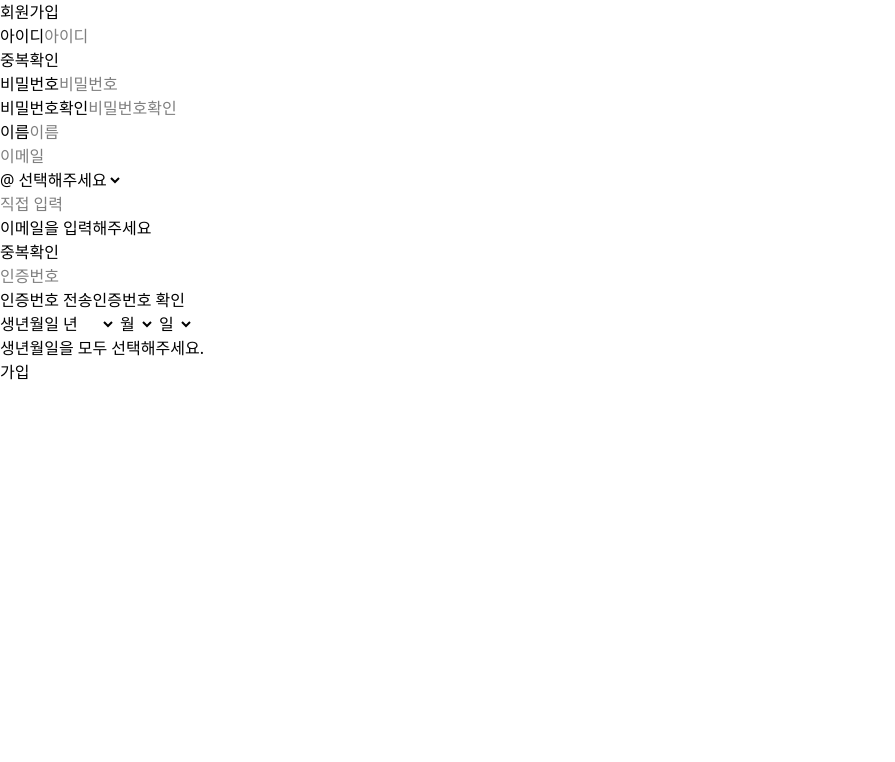
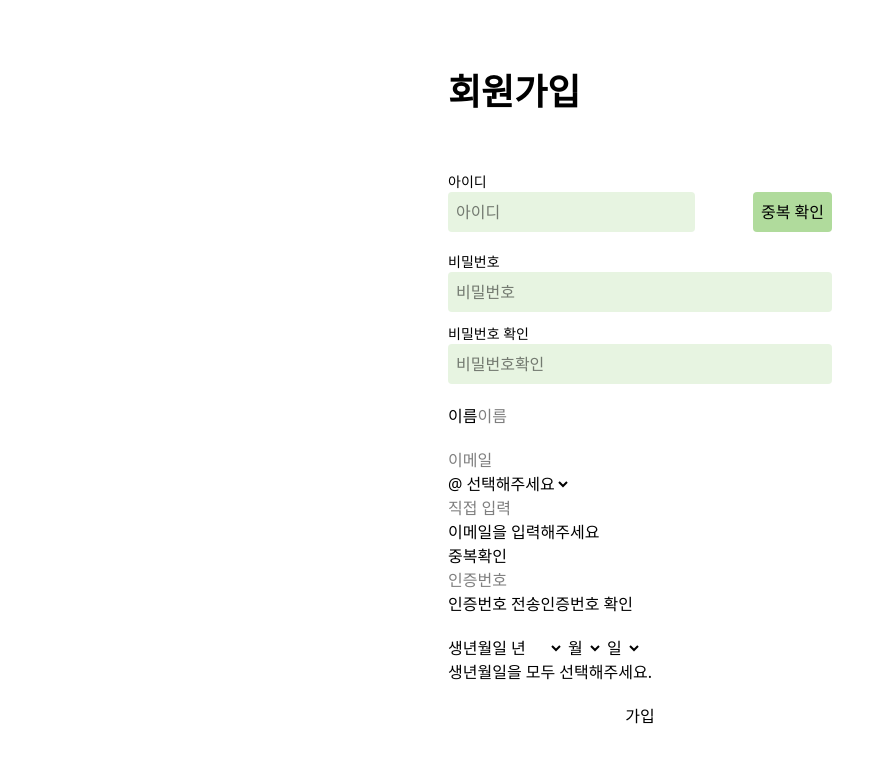
Before and after one commit to kdt-ful-class-three-group/KDT-FUL-3_PROJECT-A-3, a Next.js app in the folder client/: page /signup in a window 1280 px wide. Shown: the top 762 px of the page, without its empty margins (0-895 px from the left). Built offline with nearby package versions, Linux system fonts and the light colour scheme.

Commit message:
Feat : 회원가입 - 아이디, 비밀번호 요소 스타일 지정

```diff
--- a/client/src/app/(auth)/signup/page.tsx
+++ b/client/src/app/(auth)/signup/page.tsx
@@ -31,9 +31,11 @@ export default function SignupPage() {
   };
 
   return (
-    <div>
-      <h1>회원가입</h1>
-      <SignupForm onSignup={handleSignup} />
+    <div className="flex min-h-screen items-center justify-center flex-col">
+      <div className="w-full max-w-md p-8">
+        <h1 className="text-4xl font-bold mb-15">회원가입</h1>
+        <SignupForm onSignup={handleSignup} />
+      </div>
     </div>
   )
 }
--- a/client/src/components/auth/signup/SignupForm.tsx
+++ b/client/src/components/auth/signup/SignupForm.tsx
@@ -49,7 +49,7 @@ export function SignupForm({ onSignup }: { onSignup: (userData: { id: string; pa
 
   return (
     <div>
-      <form onSubmit={signupSubmit}>
+      <form onSubmit={signupSubmit} className="flex flex-col gap-5">
         <IdField
           value={id}
           onChange={(e) => handleChange("id", e.target.value)}
--- a/client/src/components/auth/signup/fields/IdField.tsx
+++ b/client/src/components/auth/signup/fields/IdField.tsx
@@ -56,20 +56,29 @@ export function IdField({value = "", onChange, onValidChange}: InputProps) {
   }
   return (
     <div>
+      <p className="text-sm">아이디</p>
+      <div className="flex justify-between">
         <Input
           name="id"
-        label="아이디"
+          // label="아이디"
           placeholder="아이디"
           value={value}
           onChange={handleChange}
+          className="p-2 bg-[#B0DB9C]/30 rounded"
         />
-      {/* 유효성 검사 메시지 */}
-      {error && <p>{error}</p>}
         <Button
-        name="중복확인"
+          name="중복 확인"
           type="button"
           onClick={submitId}
+          className="cursor-pointer
+         bg-[#B0DB9C] rounded p-2"
         />
+
+      </div>
+      <div>
+        {/* 유효성 검사 메시지 */}
+        {error && <p className="text-sm text-red-500 ml-1">{error}</p>}
+      </div>
     </div>
   )
   }
--- a/client/src/components/auth/signup/fields/PasswordField.tsx
+++ b/client/src/components/auth/signup/fields/PasswordField.tsx
@@ -55,27 +55,36 @@ export function PasswordField({value, onChange, onValidChange}: InputProps) {
 
 
   return (
+    <div className="flex flex-col gap-3">
       <div>
+        <p className="text-sm">비밀번호</p>
         <Input
           name="password"
-        label="비밀번호"
+          // label="비밀번호"
           placeholder="비밀번호"
           value={value}
           type="password"
           onChange={handleChange}
+          className="w-full p-2 bg-[#B0DB9C]/30 rounded"
         />
         {/* 유효성 검사 메시지 */}
-      {pwError && <p>{pwError}</p>}
+        {pwError && <p className="text-sm text-red-500 ml-1">{pwError}</p>}
+      </div>
+      <div>
+        <p className="text-sm">비밀번호 확인</p>
         <Input
           name="password-check"
-        label="비밀번호확인"
+          // label="비밀번호확인"
           placeholder="비밀번호확인"
           type="password"
           value={pwCheck}
           onChange={handleCheck}
+           className="w-full p-2 bg-[#B0DB9C]/30 rounded"
         />
         {/* 비밀번호 확인 메시지 */}
-      {checkError && <p>{checkError}</p>}
+        {checkError && <p className="text-sm text-red-500 ml-1">{checkError}</p>}
+
+      </div>
     </div>
   );
 }
```
Lines whose indentation alone changed are shown as unchanged.
